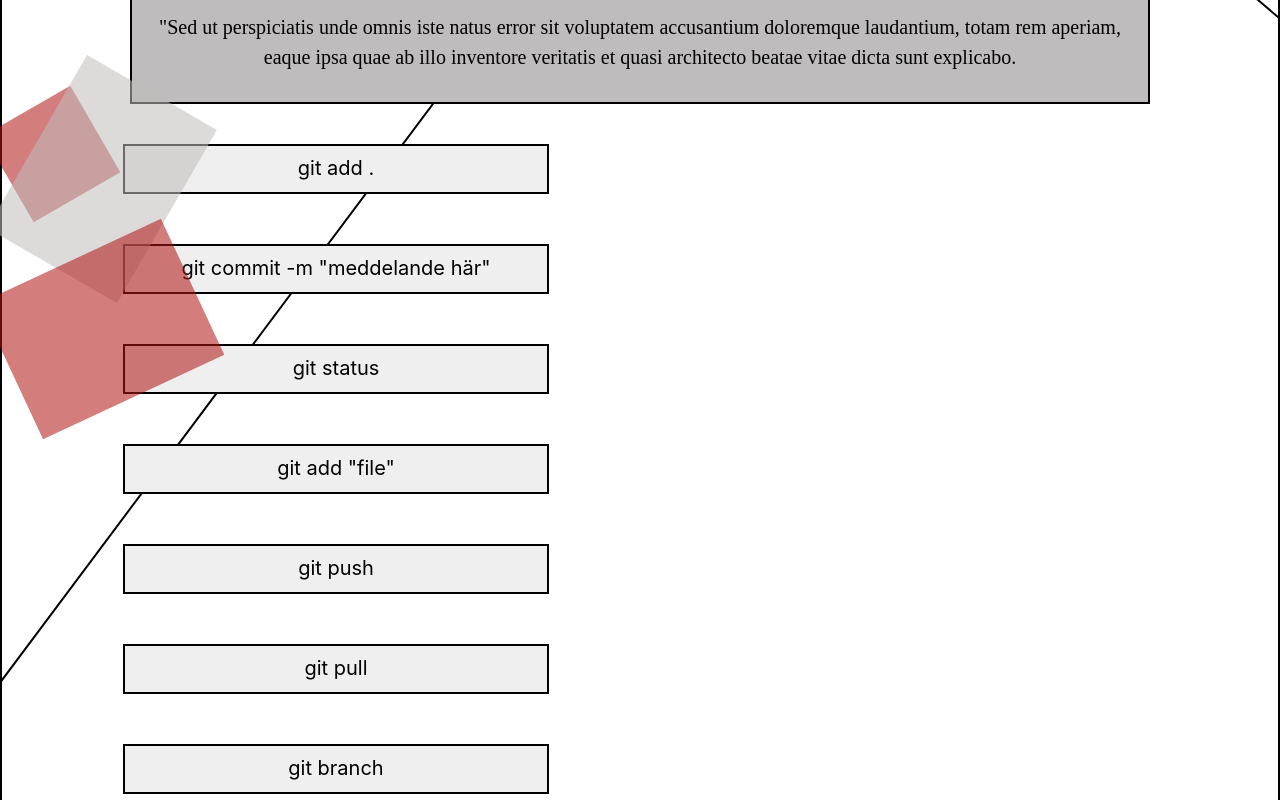
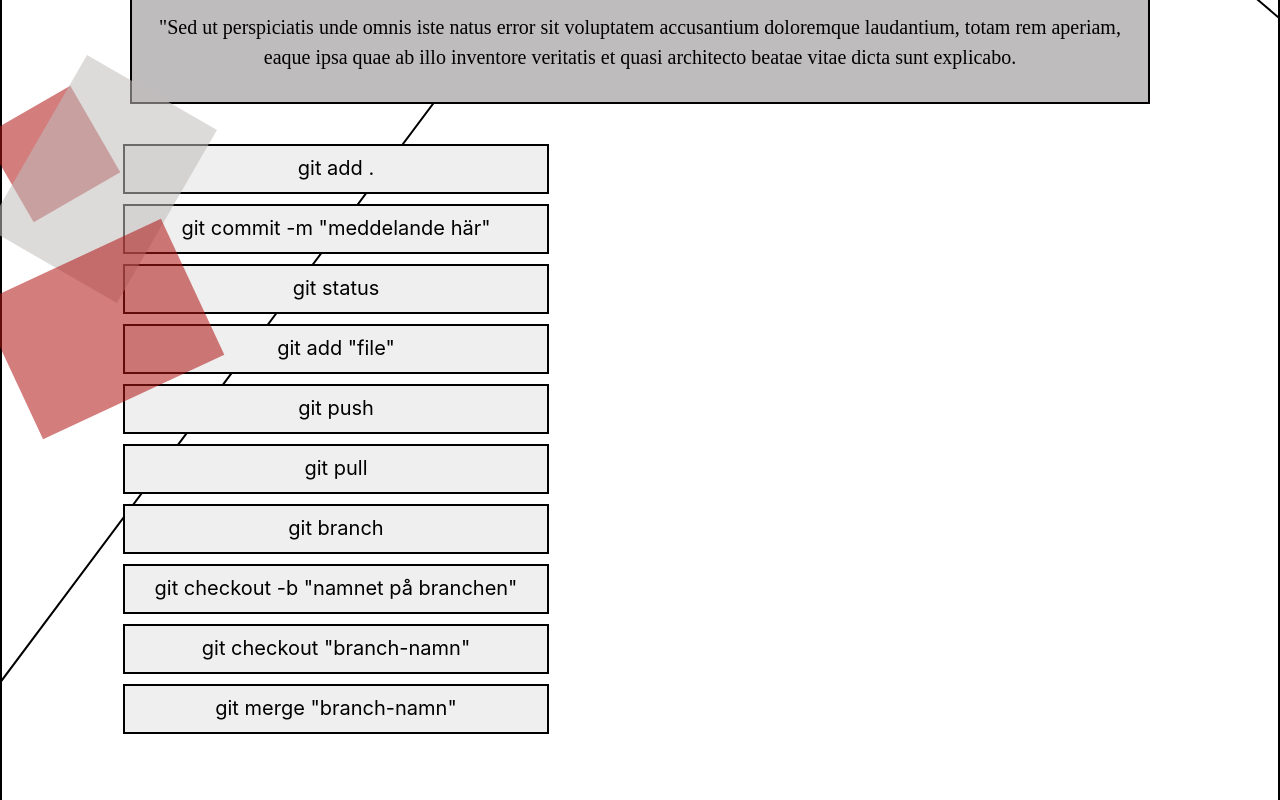
Before and after one commit to ellinorwase/how-to-git, a React (Create React App) app: page / in a window 1280 px wide. Shown: the part 1780-2580 px from the top of the page. Built offline with nearby package versions, Linux system fonts and the light colour scheme; a web font is replaced by a local one.

Commit message:
state get commands

```diff
--- a/src/components/commandDivs.js
+++ b/src/components/commandDivs.js
@@ -36,16 +36,17 @@ export class commandsDiv extends Component {
   render() {
     return (
       <div>
+        <div className="wrapper-com3">
+          <div className="wrapper-com2">
             {this.state.commandsDesc.map((commandsDesc, index) => {
               return (
-            <div className="wrapper-com3">
-
                 <button className="com" key={index}>
                   {commandsDesc.command}
                 </button>
-            </div>
               );
             })}
+          </div>
+        </div>
       </div>
     );
   }
--- a/src/components/commands.js
+++ b/src/components/commands.js
@@ -25,12 +25,10 @@ export class commands extends Component {
         <div className="com-sqr-2"></div>
         <div className="com-sqr-3"></div>
         <div className="com-sqr-4"></div>
-        <div className="wrapper-com2">
           {/* <div className="wrapper-com3"> */}
               <CommandDivs />
           {/* </div> */}
         </div>
-      </div>
     );
   }
 }
```
Lines whose indentation alone changed are shown as unchanged.
